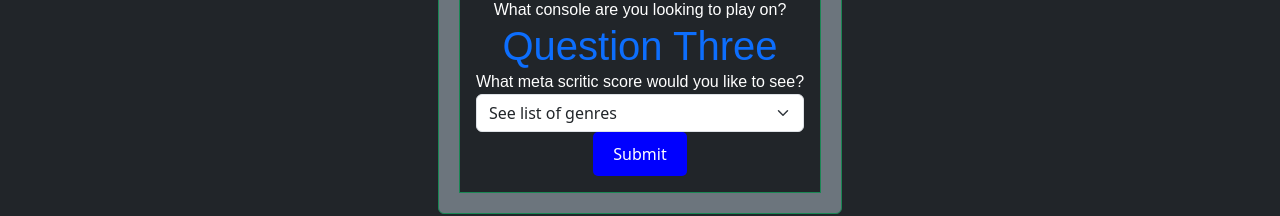
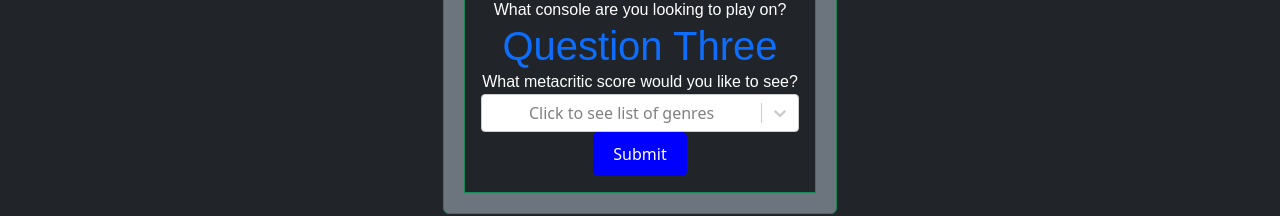
Before and after one commit to mlemoine28/whatgame2play2, a React (Vite) app: page / in a window 1280 px wide. Shown: the part 1277-1493 px from the top of the page. Built offline with nearby package versions, Linux system fonts and the light colour scheme.

Commit message:
Added react-select dropdown menu

```diff
--- a/package.json
+++ b/package.json
@@ -13,7 +13,8 @@
     "bootstrap": "^5.3.3",
     "react": "^18.3.1",
     "react-bootstrap": "^2.10.4",
-    "react-dom": "^18.3.1"
+    "react-dom": "^18.3.1",
+    "react-select": "^5.8.0"
   },
   "devDependencies": {
     "@types/react": "^18.3.3",
--- a/src/Components/FormSubmit/FormSubmit.jsx
+++ b/src/Components/FormSubmit/FormSubmit.jsx
@@ -1,18 +1,23 @@
 import React from "react";
-import Form from "react-bootstrap/Form";
+import Select from "react-select";
+
+const genres = [
+  { value: "Action-Adventure", label: "Action-Adventure" },
+  { value: "RPG", label: "RPG" },
+  { value: "Shooter", label: "Shooter" },
+  { value: "Platformer", label: "Platformer" },
+  { value: "Sandbox", label: "Sandbox" },
+  { value: "Simulation", label: "Simulation" },
+  { value: "Fighting", label: "Fighting" },
+];
 
 function FormSubmit() {
   return (
-    <Form.Select aria-label="Default select example">
-      <option>See list of genres </option>
-      <option value="1">Action-Adventure</option>
-      <option value="2">RPG</option>
-      <option value="3">Shooter</option>
-      <option value="4">Platformer</option>
-      <option value="5">Sandbox</option>
-      <option value="6">Simulation</option>
-      <option value="7">Fighting</option>
-    </Form.Select>
+    <Select
+      options={genres}
+      placeholder="Click to see list of genres"
+      isSearchable
+    ></Select>
   );
 }
 
--- a/src/Components/MainCard/MainCard.jsx
+++ b/src/Components/MainCard/MainCard.jsx
@@ -28,7 +28,7 @@ function MainCard() {
     {
       id: 3,
       title: "Question Three",
-      questionText: "What meta scritic score would you like to see?",
+      questionText: "What metacritic score would you like to see?",
       spiderman: "peter parker",
     },
   ];
@@ -53,7 +53,8 @@ function MainCard() {
         >
           <Card.Img variant="top" />
           <Card.Body className="bg-dark border border-success">
-            {firstQuestions ? initialQuestions.map((question, i) => (
+            {firstQuestions
+              ? initialQuestions.map((question, i) => (
                   <div key={i}>
                     <Card.Title className="text-primary">
                       {question.title}
@@ -62,7 +63,8 @@ function MainCard() {
                       {question.questionText}
                     </Card.Text>
                   </div>
-            )) : secondQuestions.map((question, i) => (
+                ))
+              : secondQuestions.map((question, i) => (
                   <div key={i}>
                     <Card.Title className="text-primary">
                       {question.title}
```
Also changed, not shown: 1 other file (tests, documents, lock files or other folders). Lines whose indentation alone changed are shown as unchanged.
